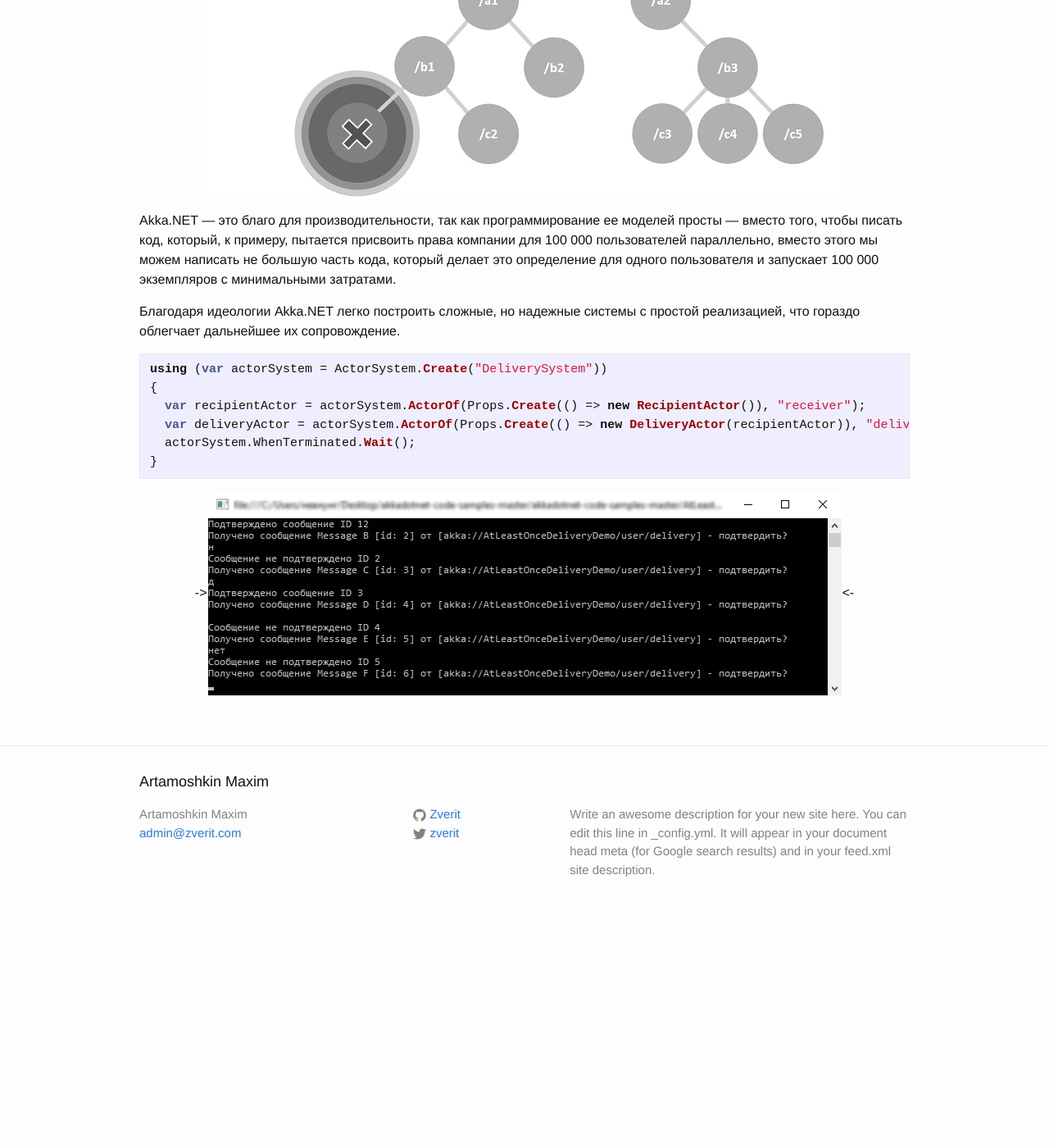
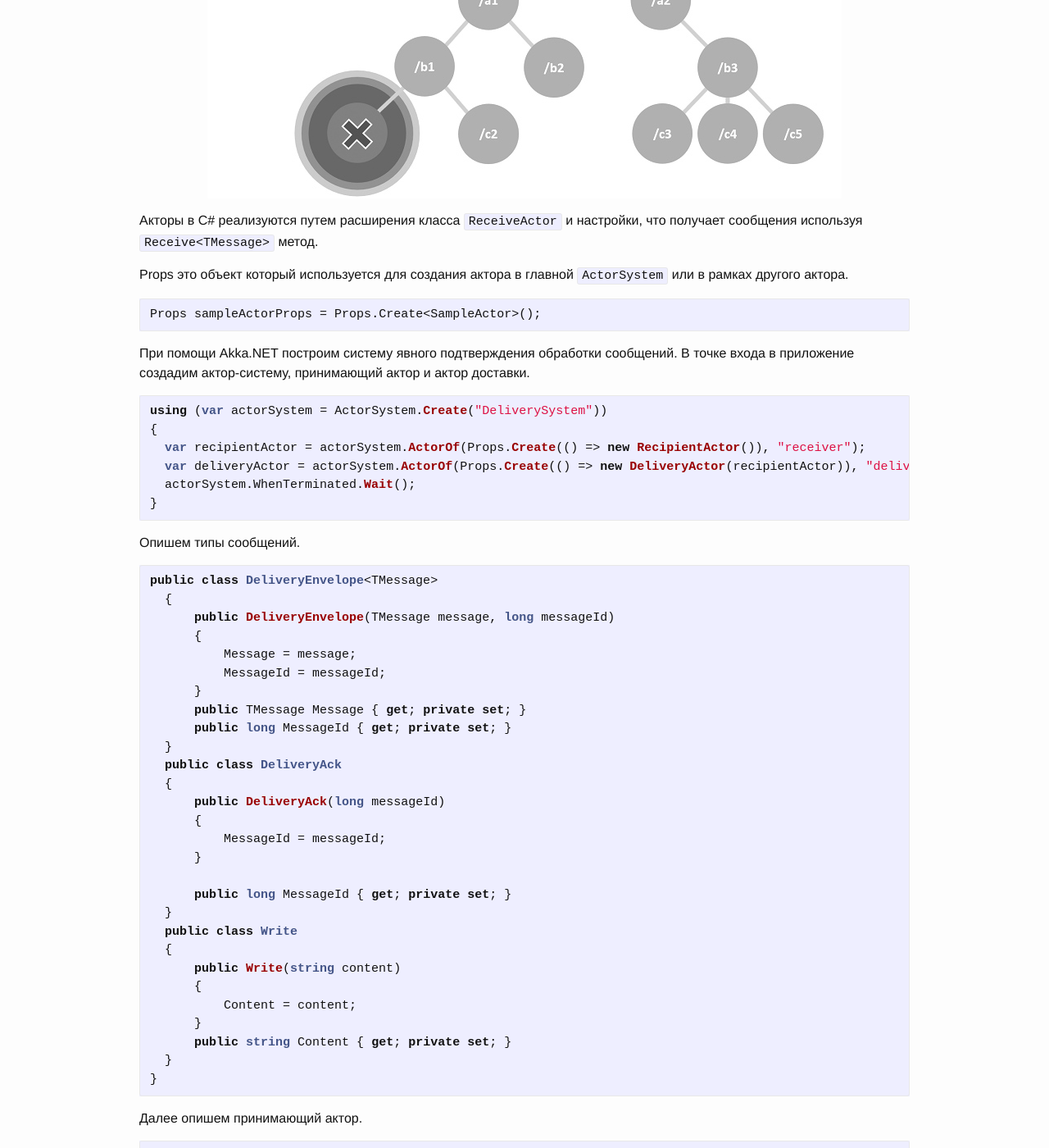
Before and after one commit to martamoshkin/blog.zverit.com, a Jekyll site: the page built from _posts/2016-6-11-akka-net-web-system.md, in a window 1280 px wide and 1400 px high, scrolled down 1898 px. Shown: the whole window at 82% size. Built offline with Jekyll 4.4.1, drawn with Linux system fonts in a browser that asks for light colours; before the commit the page ends 3030 px from its top, so only the background shows below that; some of the changed text lies outside the part shown.

Commit message:
Update 2016-6-11-akka-net-web-system.md

````diff
--- a/_posts/2016-6-11-akka-net-web-system.md
+++ b/_posts/2016-6-11-akka-net-web-system.md
@@ -23,7 +23,7 @@
 Устройство актора в Akka.NET включает себя поведение, «почтовый ящик», состояние, его «детей» и стратегию руководителя.
 
 {:.center}
-![Результат выполнения программы](http://blog.zverit.com/assets/aktor-body.png)
+![Устройство актора в Akka.NET](http://blog.zverit.com/assets/aktor-body.png)
 
 Актор должен быть защищен от воздействия извне. Таким образом, акторы доступны извне по ссылке, которые представлены объектом. Деление на внутренний и внешний объект обеспечивает прозрачность для всех операций. Но более важным аспектом является то, что нет возможности заглянуть во внутрь актора и получить его состояние снаружи.
 
@@ -38,12 +38,17 @@
 Стратегия руководителя. В последней части актора находится стратегия для обработки ошибок его «детей». Устранение неисправностей в Akka становится довольно прозрачным, применяя стратегию отписки наблюдения и мониторинга, для всех кто вышел из строя.
 
 {:.center}
-![Результат выполнения программы](http://blog.zverit.com/assets/error-kernel-akka.png)
+![Стратегия наблюдателя «один для одного»](http://blog.zverit.com/assets/error-kernel-akka.png)
 
-Akka.NET — это благо для производительности, так как программирование ее моделей просты — вместо того, чтобы писать код, который, к примеру, пытается  присвоить права компании для 100 000 пользователей параллельно, вместо этого мы можем написать не большую часть кода, который делает это определение для одного пользователя и запускает 100 000 экземпляров с минимальными затратами.
+Акторы в C# реализуются путем расширения класса `ReceiveActor` и настройки, что получает сообщения используя `Receive<TMessage>` метод.
 
-Благодаря идеологии Akka.NET легко построить сложные, но надежные системы с простой реализацией, что гораздо облегчает дальнейшее их сопровождение.
+Props это объект который используется для создания актора в главной `ActorSystem` или в рамках другого актора.
 
+```cs
+Props sampleActorProps = Props.Create<SampleActor>();
+```
+
+При помощи Akka.NET построим систему явного подтверждения обработки сообщений. В точке входа в приложение создадим актор-систему, принимающий актор и актор доставки.
 
 ```cs
 using (var actorSystem = ActorSystem.Create("DeliverySystem"))
@@ -54,5 +59,142 @@
 }
 ```
 
+Опишем типы сообщений.
+
+```cs
+public class DeliveryEnvelope<TMessage>
+  {
+      public DeliveryEnvelope(TMessage message, long messageId)
+      {
+          Message = message;
+          MessageId = messageId;
+      }
+      public TMessage Message { get; private set; }
+      public long MessageId { get; private set; }
+  }
+  public class DeliveryAck
+  {
+      public DeliveryAck(long messageId)
+      {
+          MessageId = messageId;
+      }
+
+      public long MessageId { get; private set; }
+  }
+  public class Write
+  {
+      public Write(string content)
+      {
+          Content = content;
+      }
+      public string Content { get; private set; }
+  }
+}
+```
+
+Далее опишем принимающий актор.
+
+```cs
+public RecipientActor()
+{
+    Receive<DeliveryEnvelope<Write>>(write =>
+    {
+        Console.WriteLine("Получено сообщение {0} [id: {1}] от {2} - подтвердить?", write.Message.Content, write.MessageId, Sender);
+        var response = Console.ReadLine()?.ToLowerInvariant();
+        if (!string.IsNullOrEmpty(response) && (response.Equals("да") || response.Equals("д")))
+        {
+            // подтверждаем доставку
+            Sender.Tell(new DeliveryAck(write.MessageId));
+            Console.WriteLine($"Подтверждение сообщения {write.MessageId}",);
+        }
+        else
+        {
+            Console.WriteLine($"Сообщение {write.MessageId} не подтверждено");
+        }
+    });
+}
+```
+
+Затем опишем актор доставки сообщений.
+
+```cs
+public class DeliveryActor : AtLeastOnceDeliveryReceiveActor
+    {
+        public override string PersistenceId => Context.Self.Path.Name;
+        private int counter = 0;
+        private class DoSend { }
+        private class CleanSnapshots { }
+        private ICancelable messageSend;
+        private readonly IActorRef targetActor;
+        private ICancelable snapshotCleanup;
+
+        const string Characters = "ABCDEFGHIJKLMNOPQRSTUVWXYZ";
+
+        public DeliveryActor(IActorRef targetActor)
+        {
+            this.targetActor = targetActor;
+
+            // восстановим последнее состояние доставки
+            Recover<SnapshotOffer>(offer => offer.Snapshot is AtLeastOnceDeliverySnapshot, offer =>
+            {
+                var snapshot = offer.Snapshot as AtLeastOnceDeliverySnapshot;
+                SetDeliverySnapshot(snapshot);
+            });
+            Command<DoSend>(send =>
+            {
+                Self.Tell(new Write("Сообщение " + Characters[this.counter++ % Characters.Length]));
+            });
+
+            Command<Write>(write =>
+            {
+                Deliver(this.targetActor.Path, messageId => new DeliveryEnvelope<Write>(write, messageId));
+
+                // сохраняем полное состояние
+                SaveSnapshot(GetDeliverySnapshot());
+            });
+
+            Command<DeliveryAck>(ack =>
+            {
+                ConfirmDelivery(ack.MessageId);
+            });
+
+            Command<CleanSnapshots>(clean =>
+            {
+                // сохранить текущее состояние подтверждений
+                SaveSnapshot(GetDeliverySnapshot());
+            });
+
+            Command<SaveSnapshotSuccess>(saved =>
+            {
+                var seqNo = saved.Metadata.SequenceNr;
+                DeleteSnapshots(new SnapshotSelectionCriteria(seqNo, saved.Metadata.Timestamp.AddMilliseconds(-1))); //удалить все, кроме текущего состояния
+	});
+        }
+
+        protected override void PreStart()
+        {
+            this.messageSend = Context.System.Scheduler.ScheduleTellRepeatedlyCancelable(TimeSpan.FromSeconds(1),
+                TimeSpan.FromSeconds(10), Self, new DoSend(), Self);
+
+            this.snapshotCleanup =
+                Context.System.Scheduler.ScheduleTellRepeatedlyCancelable(TimeSpan.FromSeconds(10),
+                    TimeSpan.FromSeconds(10), Self, new CleanSnapshots(), ActorRefs.NoSender);
+
+            base.PreStart();
+        }
+        protected override void PostStop()
+        {
+            this.snapshotCleanup?.Cancel();
+            this.messageSend?.Cancel();
+
+            base.PostStop();
+        }
+    }
+```
+
 {:.center}
-->![Результат выполнения программы](http://blog.zverit.com/assets/akka-sample-result.png)<-
+->![Результат выполнения программы](http://blog.zverit.com/assets/akka-sample-result.png)
+
+Akka.NET — это благо для производительности, так как программирование ее моделей просты — вместо того, чтобы писать код, который, к примеру, пытается  присвоить права компании для 100 000 пользователей параллельно, вместо этого мы можем написать не большую часть кода, который делает это определение для одного пользователя и запускает 100 000 экземпляров с минимальными затратами.
+
+Благодаря идеологии Akka.NET легко построить сложные, но надежные системы с простой реализацией, что гораздо облегчает дальнейшее их сопровождение.
````
